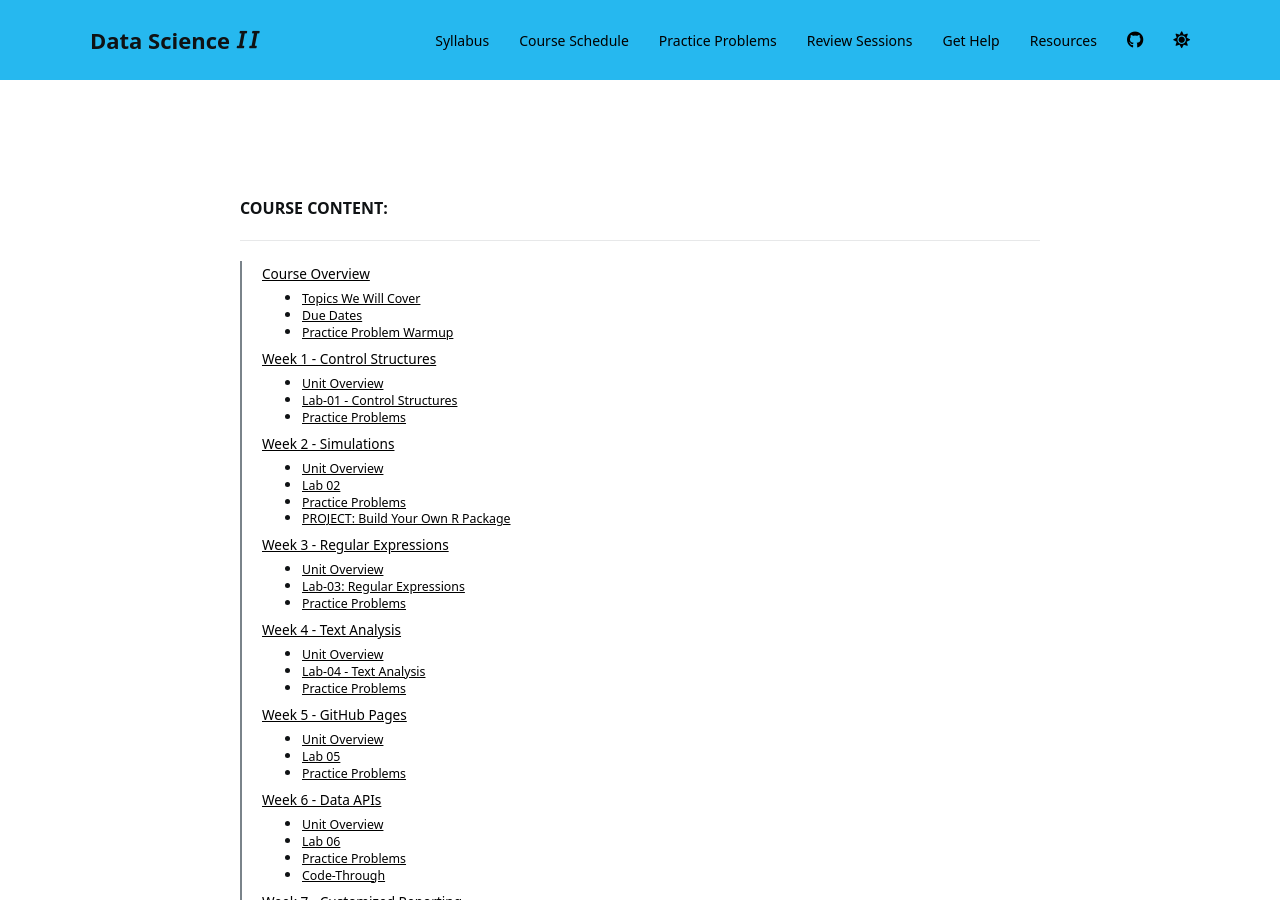
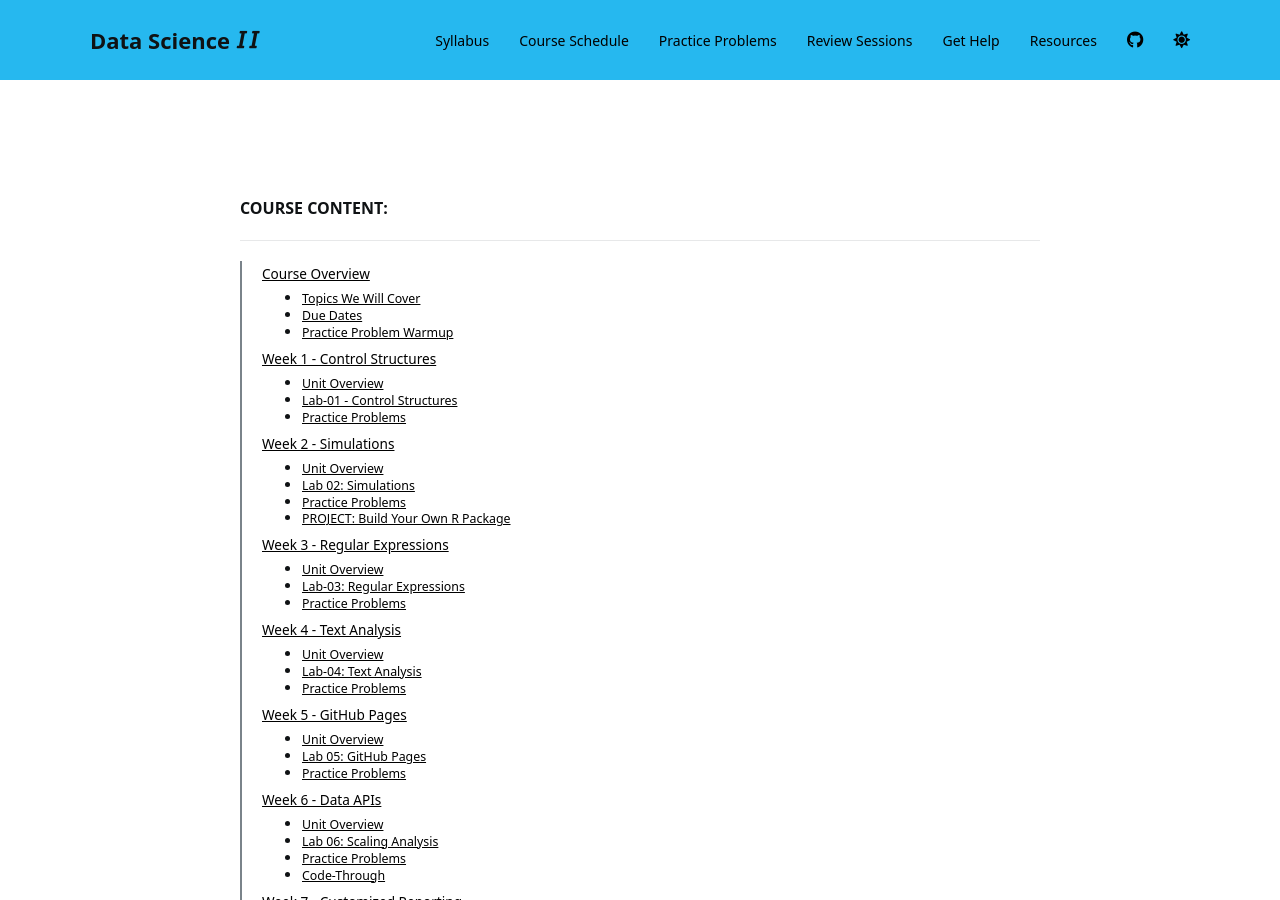
Before and after one commit to Watts-College/cpp-527-fall-2021, a Jekyll site: the page built from schedule.md, in a window 1280 px wide and 900 px high. Built offline with Jekyll 4.4.1, drawn with Linux system fonts in a browser that asks for light colours; nearby versions of some CDN libraries; a script bundle is joined from its source files by our own code; library files that are not in the unit come from our copies; a style sheet for code colours, icons or effects is not loaded; some of the changed text lies outside the part shown.

Commit message:
Update schedule.md

```diff
--- a/schedule.md
+++ b/schedule.md
@@ -308,7 +308,7 @@ It uses loops to create effective data visualization:
 
 
 
-## Lab 02
+## Lab 02: Simulations
 
 <hr>
 
@@ -548,7 +548,7 @@ Focus on:
 
 
 
-## Lab-04 - Text Analysis
+## Lab-04: Text Analysis
 
 <hr>
 
@@ -621,7 +621,7 @@ Templates use the same basic tools for both HTML pages and R Markdown reports. S
 
 
 
-## Lab 05
+## Lab 05: GitHub Pages
 
 <hr>
 
@@ -707,7 +707,7 @@ Also share your page link on YellowDig:
 <br>
 
 
-## Lab 06
+## Lab 06: Scaling Analysis
 
 **Due {{page.labs.lab-06}}**
 
```
